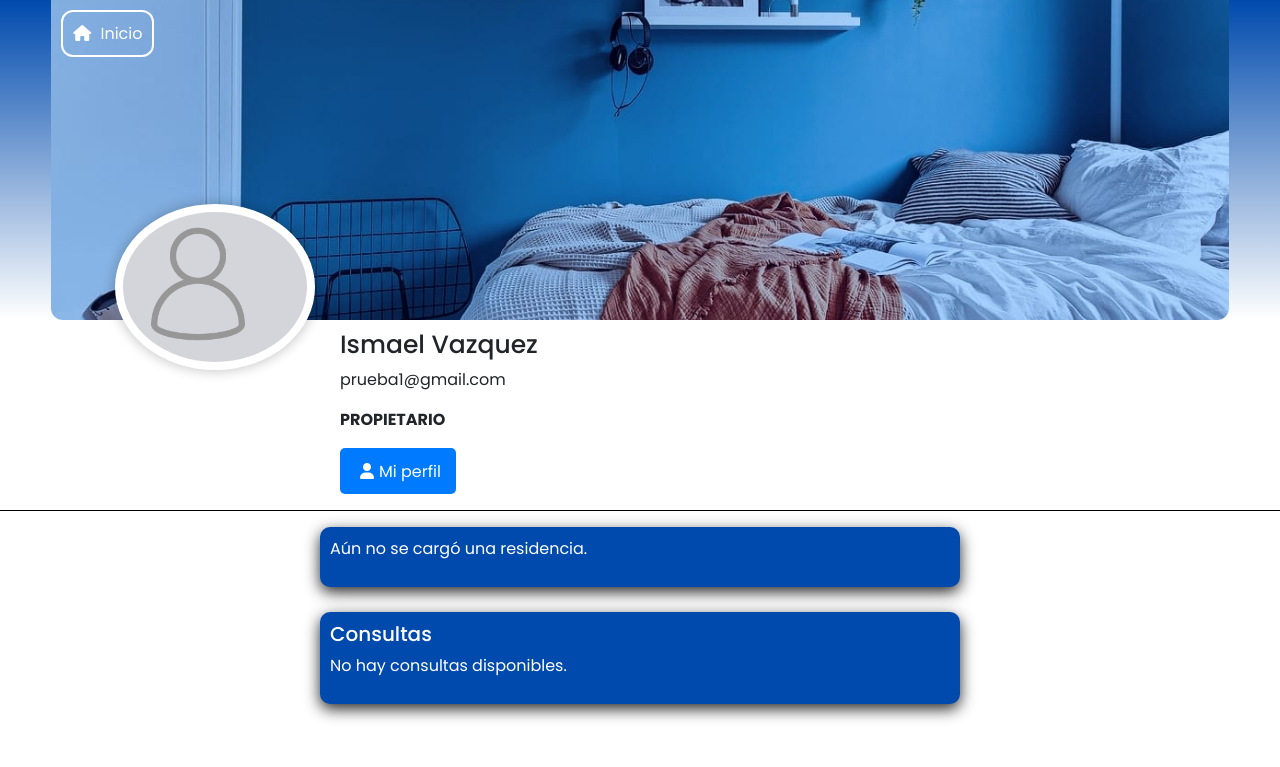
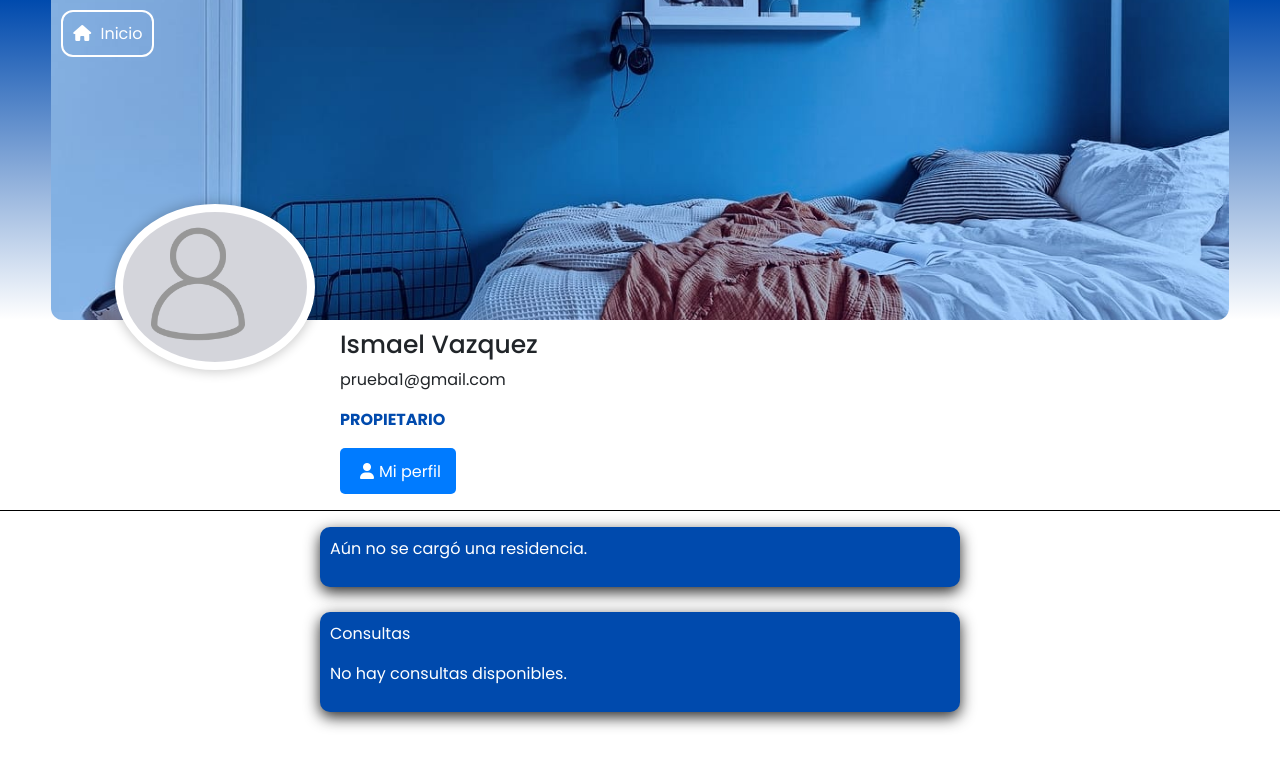
Before and after one commit to S2-net/conexionPHPMysql-main, a PHP site: page /conexionPHPMysql-main/perfil-propietario.php in a window 1280 px wide. Shown: the top 767 px of the page. Run offline with PHP 8.4, Linux system fonts and the light colour scheme; a user stored in the database is signed in; data comes from the database, SQL or seed files in the repository; data that the repository does not hold is empty; some libraries are stand-ins or nearby versions.

Commit message:
arreglos

```diff
--- a/estilo.css
+++ b/estilo.css
@@ -335,7 +335,7 @@ gap: 15px;
 
 @media(max-width:991px){
   .navbar{
-    height: 350px;
+    height: 270px;
   }
 }
 
@@ -1361,6 +1361,21 @@ input{
   border-style: none;
 
 }
+
+.datosresi4{
+  margin-inline: 25%;
+  margin-bottom: 25px;
+  width: 50%;
+  height: 65%;
+  border-radius: 10px;
+  box-shadow: 0 5px 15px rgba(0, 0, 0, 0.85);
+  padding: 10px;
+  background-color: #004aad;
+  color: #FFF;
+  display: flex;
+  flex-direction: column;
+  justify-content: space-between; /* Cambia a space-between */
+}
 .card_resi h1{
   text-align: center;
   justify-content: center;
@@ -1590,23 +1605,20 @@ margin-left: auto;
   cursor: pointer; /* Cambia el cursor al pasar sobre el botón */
   transition: background-color 0.3s, transform 0.2s; /* Transiciones suaves */
 }
-.propi button:hover {
+.nombreusu1 button:hover {
   background-color: #0056b3; /* Color de fondo al pasar el mouse */
   transform: translateY(-2px); /* Efecto de elevación */
 }
 
-.propi button:focus {
+.nombreusu1 button:focus {
   outline: none; /* Elimina el contorno al enfocar */
   box-shadow: 0 0 0 2px rgba(0, 123, 255, 0.5); /* Agrega sombra al enfocar */
 }
 
-.propi p {
+.nombreusu1 x x p {
   margin: 5px 0; /* Esto da un pequeño margen superior e inferior */
 }
-.propi p:nth-child(2) {
-  color: #004aad;
-
-}
+
 
 .propietario{
   color: #004aad;
@@ -1699,6 +1711,11 @@ hr{
 }
 @media(max-width:685px){
   .datosresi2{
+    margin: auto;
+    margin-bottom: 15px;
+    width: 75%;
+  }
+  .datosresi4{
     margin: auto;
     margin-bottom: 15px;
     width: 75%;
@@ -1919,6 +1936,9 @@ select {
   font-size: 16px;
   color: #003366; /* Nombre del usuario en azul oscuro */
 }
+strong{
+  color: #004aad;
+}
 
 .comentarios-lista .comentario p {
   font-size: 14px;
--- a/index.php
+++ b/index.php
@@ -43,11 +43,11 @@ require("idrol_usuario.php");
 .card{
     margin-top: 70px;
     flex: 0 0 30%;
+
 }
 @media (max-width: 768px) {
     .card{
         flex: 0 0 100%; /* Cambia a 90% o el valor que desees */
-
     }
     .carousel-item {
     padding: 10px;
--- a/perfil-propietario.php
+++ b/perfil-propietario.php
@@ -55,6 +55,10 @@ if (!$conn) {
     .modal-content h1 label {
         color: white;
     }
+    .consupadre{
+        gap: 10px;
+
+}
 </style>
 
 <body>
@@ -173,7 +177,7 @@ if (!$conn) {
             </div>
         </div>
     </section>
-
+    <div class="consupadre">
     <div class="datosresi2">
 
         <?php if (isset($mensaje)) : ?>
@@ -248,8 +252,8 @@ if (!$conn) {
 
     </div>
 
-    <div class="datosresi2">
-    <h1>Consultas</h1>
+    <div class="datosresi4">
+    <p>Consultas</p>
     <?php
     // Verifica que la conexión sea válida
     if ($conn) {
@@ -301,7 +305,7 @@ if (!$conn) {
     ?>
 </div>
 </div>
-
+</div>
 
 
     <script src="alerta_cuenta.js"></script>
```
Also changed, not shown: residencia.php (+18 -0 lines).
